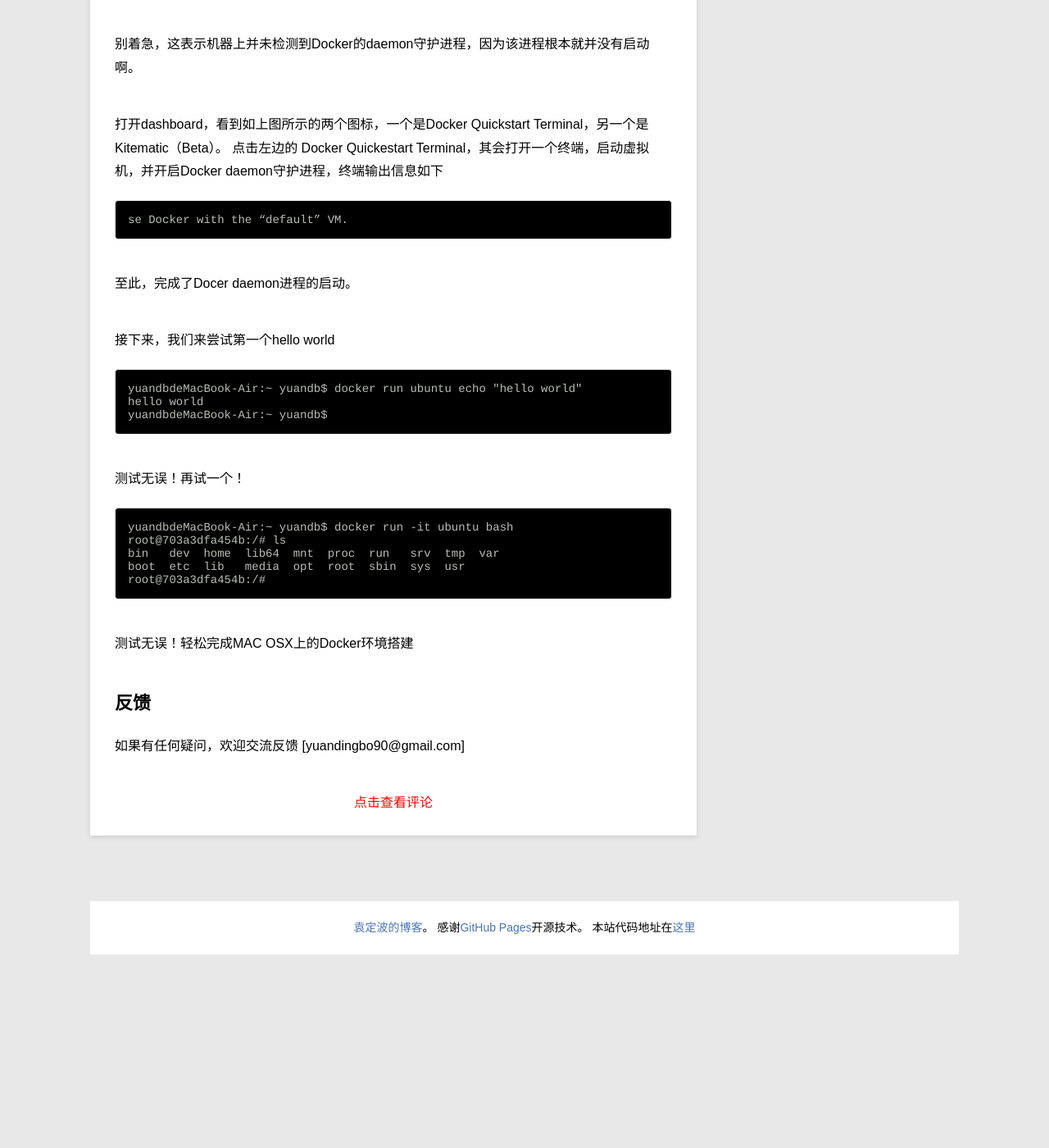
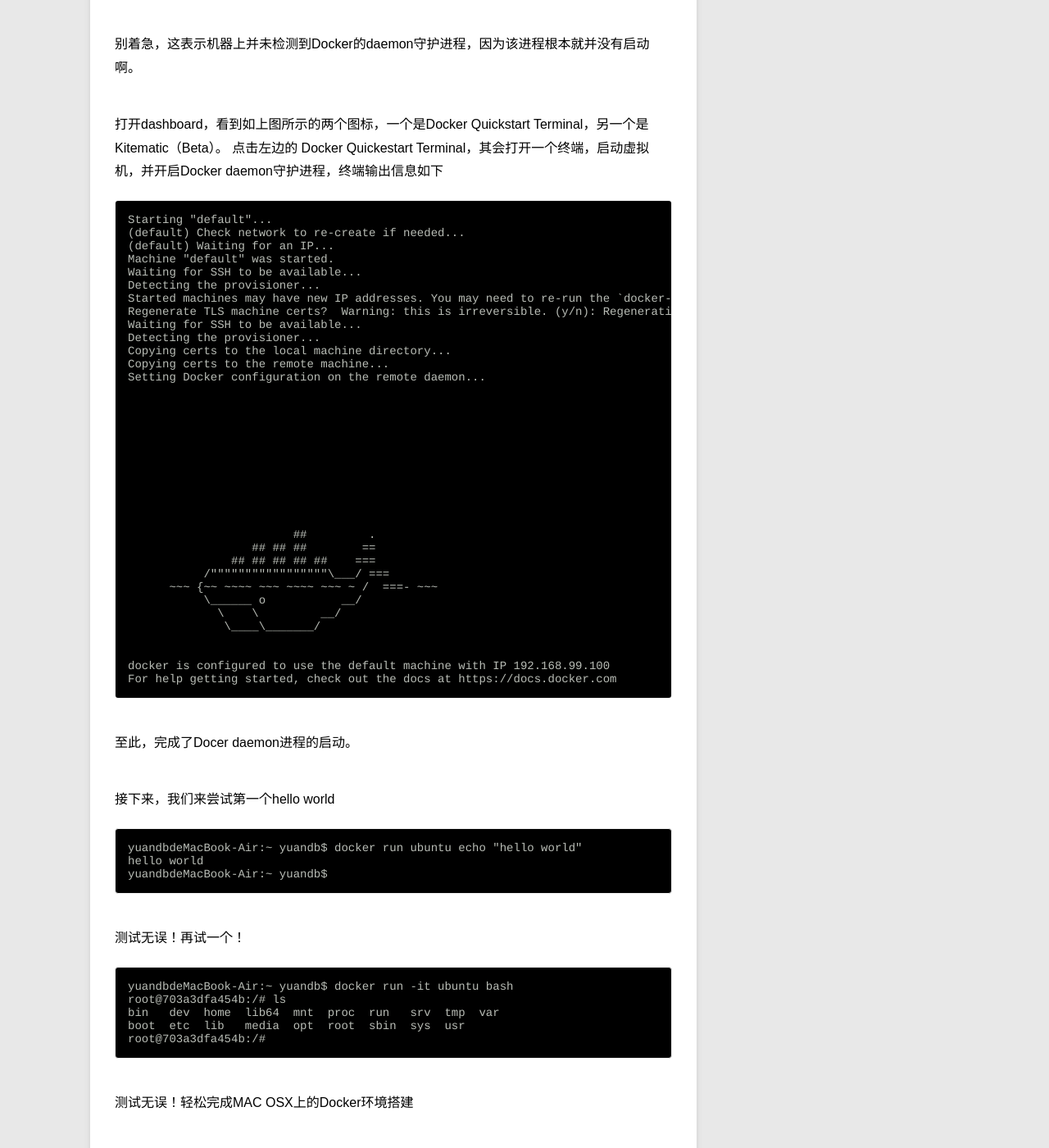
Before and after one commit to BigWavelet/BigWavelet.github.io, a Jekyll site: the page built from _posts/blog/2016-04-09-docker-setup-mac.md, in a window 1280 px wide and 1400 px high, scrolled down 2182 px. Shown: the whole window at 82% size. Built offline with Jekyll 4.4.1, drawn with Linux system fonts in a browser that asks for light colours; nearby versions of some CDN libraries; Markdown is read by kramdown in place of the engine named in the settings; comment, search, counter and statistics services are not loaded; before the commit the page ends 3406 px from its top, so only the background shows below that.

Commit message:
modify docker-setup-mac

````diff
--- a/_posts/blog/2016-04-09-docker-setup-mac.md
+++ b/_posts/blog/2016-04-09-docker-setup-mac.md
@@ -29,19 +29,22 @@ Docker是一个C／S架构的程序，包括了服务端的docker daemon进程
 完成tool－box的安装后，下面介绍如何启动docker。
 
 至此，在终端中输入docker，可以看到docker的help信息，这表示我们已经完成了docker的安装，然后如果我们输入
-```
-docker version
-```
+
+	docker version
+
 或者
-```
-docker info
-```
+
+
+	docker info
+
+
 时，会得到如下提示信息
-```
-yuandbdeMacBook-Air:~ yuandb$ docker info
-Cannot connect to the Docker daemon. Is the docker daemon running on this host?
-yuandbdeMacBook-Air:~ yuandb$
-```
+
+	yuandbdeMacBook-Air:~ yuandb$ docker info
+	Cannot connect to the Docker daemon. Is the docker daemon running on this host?
+	yuandbdeMacBook-Air:~ yuandb$
+
+
 别着急，这表示机器上并未检测到Docker的daemon守护进程，因为该进程根本就并没有启动啊。
 
 打开dashboard，看到如上图所示的两个图标，一个是Docker Quickstart Terminal，另一个是Kitematic（Beta）。
@@ -49,9 +52,44 @@ yuandbdeMacBook-Air:~ yuandb$
 Docker Quickestart Terminal，其会打开一个终端，启动虚拟机，并开启Docker daemon守护进程，终端输出信息如下
 
 
-```
-se Docker with the “default” VM.
-```
+
+	Starting "default"...
+	(default) Check network to re-create if needed...
+	(default) Waiting for an IP...
+	Machine "default" was started.
+	Waiting for SSH to be available...
+	Detecting the provisioner...
+	Started machines may have new IP addresses. You may need to re-run the `docker-machine env` command.
+	Regenerate TLS machine certs?  Warning: this is irreversible. (y/n): Regenerating TLS certificates
+	Waiting for SSH to be available...
+	Detecting the provisioner...
+	Copying certs to the local machine directory...
+	Copying certs to the remote machine...
+	Setting Docker configuration on the remote daemon...
+
+
+
+
+
+
+
+
+
+
+
+	                        ##         .
+	                  ## ## ##        ==
+	               ## ## ## ## ##    ===
+	           /"""""""""""""""""\___/ ===
+	      ~~~ {~~ ~~~~ ~~~ ~~~~ ~~~ ~ /  ===- ~~~
+	           \______ o           __/
+	             \    \         __/
+	              \____\_______/
+
+
+	docker is configured to use the default machine with IP 192.168.99.100
+	For help getting started, check out the docs at https://docs.docker.com
+
 
 至此，完成了Docer daemon进程的启动。
 
````
